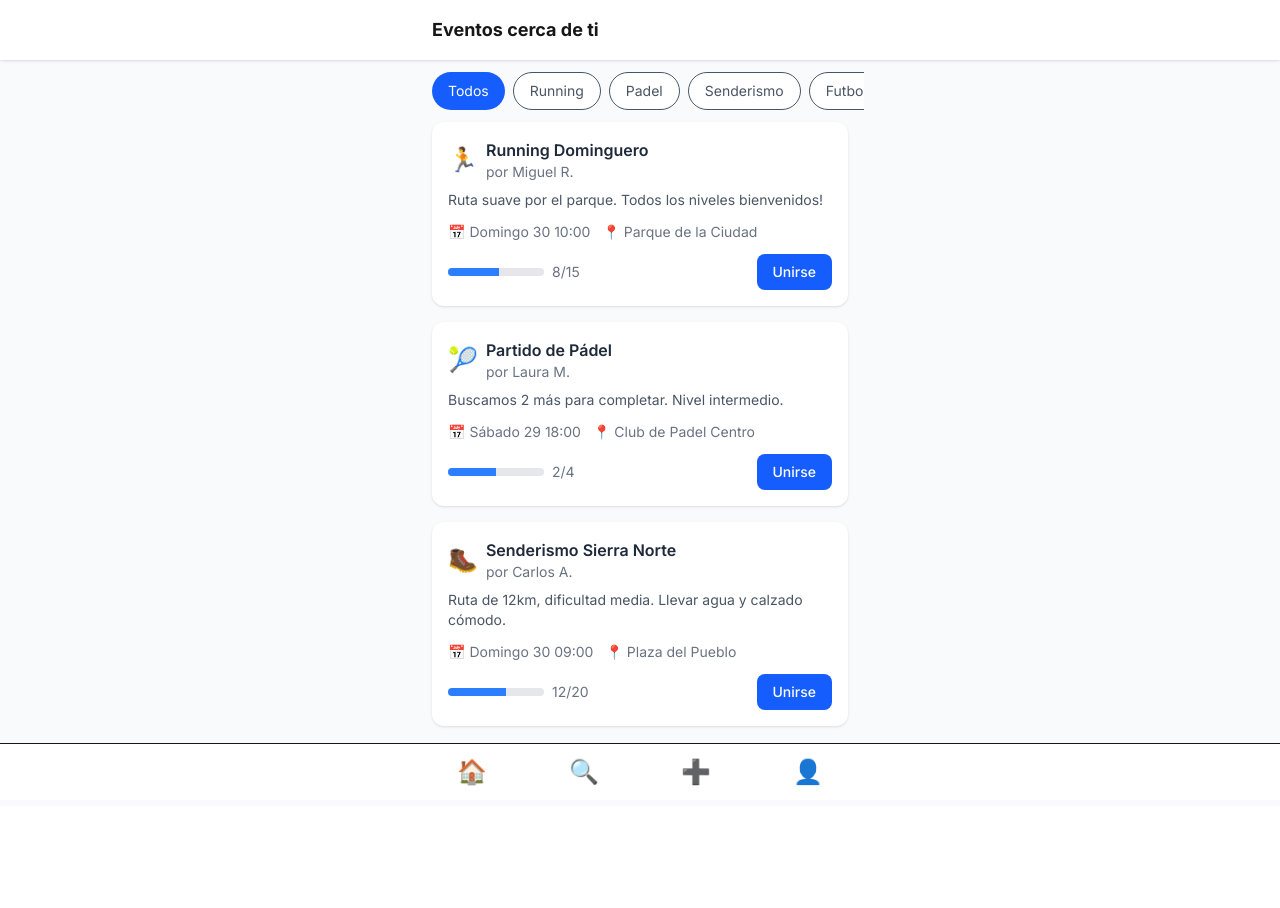
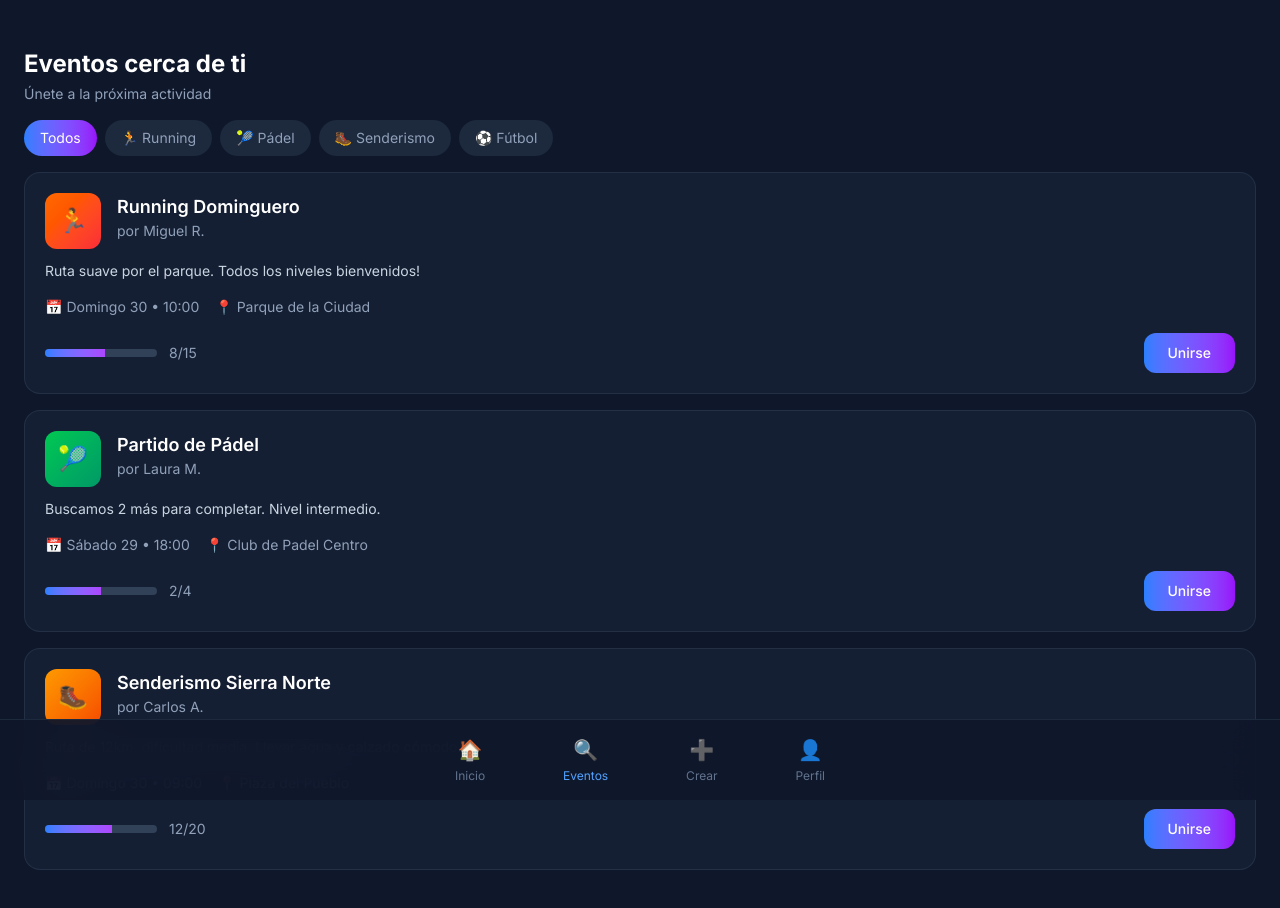
Before and after one commit to colivasbon/teamup-app, a Next.js app: page /events in a window 1280 px wide. Shown: the top 908 px of the page. Before the commit the page ends 806 px from the top, so only its background shows below. Built offline with nearby package versions, Linux system fonts and the light colour scheme.

Commit message:
Style: Dark theme with gradients

```diff
--- a/src/app/create/page.js
+++ b/src/app/create/page.js
@@ -1,16 +1,15 @@
-// src/app/create/page.js
 'use client'
 
 import { useState } from 'react'
 import { useRouter } from 'next/navigation'
 
 const sports = [
-  { id: 'running', name: 'Running', icon: '🏃' },
-  { id: 'padel', name: 'Pádel', icon: '🎾' },
-  { id: 'senderismo', name: 'Senderismo', icon: '🥾' },
-  { id: 'futbol', name: 'Fútbol', icon: '⚽' },
-  { id: 'gimnasio', name: 'Gimnasio', icon: '💪' },
-  { id: 'tenis', name: 'Tenis', icon: '🎾' },
+  { id: 'running', name: 'Running', icon: '🏃', color: 'from-orange-500 to-red-500' },
+  { id: 'padel', name: 'Pádel', icon: '🎾', color: 'from-green-500 to-emerald-600' },
+  { id: 'senderismo', name: 'Senderismo', icon: '🥾', color: 'from-amber-500 to-orange-600' },
+  { id: 'futbol', name: 'Fútbol', icon: '⚽', color: 'from-blue-500 to-indigo-600' },
+  { id: 'gimnasio', name: 'Gimnasio', icon: '💪', color: 'from-purple-500 to-pink-600' },
+  { id: 'tenis', name: 'Tenis', icon: '🎳', color: 'from-yellow-500 to-amber-500' },
 ]
 
 export default function CreateEvent() {
@@ -27,37 +26,35 @@ export default function CreateEvent() {
 
   const handleSubmit = async (e) => {
     e.preventDefault()
-    // Aquí ira la lógica de Supabase
     alert('Evento creado (demo)')
     router.push('/')
   }
 
   return (
-    <div className="min-h-screen bg-gray-50 pb-20">
-      <header className="bg-white shadow-sm sticky top-0">
-        <div className="max-w-md mx-auto px-4 py-4">
-          <h1 className="text-lg font-bold">Crear evento</h1>
-        </div>
+    <div className="min-h-screen bg-slate-900 text-white pb-24">
+      <header className="px-6 pt-12 pb-6">
+        <h1 className="text-2xl font-bold">Crear evento</h1>
+        <p className="text-slate-400 text-sm mt-1">Organiza tu próxima actividad</p>
       </header>
 
-      <form onSubmit={handleSubmit} className="max-w-md mx-auto px-4 py-6 space-y-5">
+      <form onSubmit={handleSubmit} className="px-6 space-y-6">
         {/* Sport */}
         <div>
-          <label className="block text-sm font-medium text-gray-700 mb-2">Deporte</label>
-          <div className="grid grid-cols-3 gap-2">
+          <label className="block text-sm font-medium text-slate-300 mb-3">Deporte</label>
+          <div className="grid grid-cols-3 gap-3">
             {sports.map((s) => (
               <button
                 key={s.id}
                 type="button"
                 onClick={() => setForm({ ...form, sport: s.id })}
-                className={`p-3 rounded-lg border text-center transition-all ${
+                className={`p-3 rounded-xl border transition-all ${
                   form.sport === s.id
-                    ? 'border-blue-500 bg-blue-50 text-blue-700'
-                    : 'border-gray-200 bg-white'
+                    ? 'border-purple-500 bg-purple-500/20'
+                    : 'border-slate-700 bg-slate-800 hover:border-slate-600'
                 }`}
               >
-                <span className="text-xl">{s.icon}</span>
-                <div className="text-xs mt-1">{s.name}</div>
+                <span className="text-2xl block mb-1">{s.icon}</span>
+                <span className="text-xs text-slate-300">{s.name}</span>
               </button>
             ))}
           </div>
@@ -65,47 +62,47 @@ export default function CreateEvent() {
 
         {/* Title */}
         <div>
-          <label className="block text-sm font-medium text-gray-700 mb-1">Título</label>
+          <label className="block text-sm font-medium text-slate-300 mb-2">Título</label>
           <input
             type="text"
             placeholder="Partido de pádel tarde"
             value={form.title}
             onChange={(e) => setForm({ ...form, title: e.target.value })}
-            className="w-full p-3 border border-gray-200 rounded-lg"
+            className="w-full p-4 bg-slate-800 border border-slate-700 rounded-xl text-white placeholder-slate-500 focus:border-purple-500 focus:outline-none transition-colors"
             required
           />
         </div>
 
         {/* Description */}
         <div>
-          <label className="block text-sm font-medium text-gray-700 mb-1">Descripción</label>
+          <label className="block text-sm font-medium text-slate-300 mb-2">Descripción</label>
           <textarea
             placeholder="Nivel medio, jugadores/as mayores de 25 años..."
             value={form.description}
             onChange={(e) => setForm({ ...form, description: e.target.value })}
-            className="w-full p-3 border border-gray-200 rounded-lg h-20"
+            className="w-full p-4 bg-slate-800 border border-slate-700 rounded-xl text-white placeholder-slate-500 h-24 focus:border-purple-500 focus:outline-none transition-colors resize-none"
           />
         </div>
 
         {/* Date & Time */}
-        <div className="grid grid-cols-2 gap-3">
+        <div className="grid grid-cols-2 gap-4">
           <div>
-            <label className="block text-sm font-medium text-gray-700 mb-1">Fecha</label>
+            <label className="block text-sm font-medium text-slate-300 mb-2">Fecha</label>
             <input
               type="date"
               value={form.date}
               onChange={(e) => setForm({ ...form, date: e.target.value })}
-              className="w-full p-3 border border-gray-200 rounded-lg"
+              className="w-full p-4 bg-slate-800 border border-slate-700 rounded-xl text-white focus:border-purple-500 focus:outline-none transition-colors"
               required
             />
           </div>
           <div>
-            <label className="block text-sm font-medium text-gray-700 mb-1">Hora</label>
+            <label className="block text-sm font-medium text-slate-300 mb-2">Hora</label>
             <input
               type="time"
               value={form.time}
               onChange={(e) => setForm({ ...form, time: e.target.value })}
-              className="w-full p-3 border border-gray-200 rounded-lg"
+              className="w-full p-4 bg-slate-800 border border-slate-700 rounded-xl text-white focus:border-purple-500 focus:outline-none transition-colors"
               required
             />
           </div>
@@ -113,21 +110,21 @@ export default function CreateEvent() {
 
         {/* Location */}
         <div>
-          <label className="block text-sm font-medium text-gray-700 mb-1">Ubicación</label>
+          <label className="block text-sm font-medium text-slate-300 mb-2">Ubicación</label>
           <input
             type="text"
             placeholder="Parque de la Ciudad, Pista 3"
             value={form.location}
             onChange={(e) => setForm({ ...form, location: e.target.value })}
-            className="w-full p-3 border border-gray-200 rounded-lg"
+            className="w-full p-4 bg-slate-800 border border-slate-700 rounded-xl text-white placeholder-slate-500 focus:border-purple-500 focus:outline-none transition-colors"
             required
           />
         </div>
 
         {/* Max People */}
         <div>
-          <label className="block text-sm font-medium text-gray-700 mb-1">
-            Máximo de personas: {form.maxPeople}
+          <label className="block text-sm font-medium text-slate-300 mb-3">
+            Máximo de personas: <span className="text-purple-400">{form.maxPeople}</span>
           </label>
           <input
             type="range"
@@ -135,13 +132,13 @@ export default function CreateEvent() {
             max="50"
             value={form.maxPeople}
             onChange={(e) => setForm({ ...form, maxPeople: e.target.value })}
-            className="w-full"
+            className="w-full accent-purple-500"
           />
         </div>
 
         <button
           type="submit"
-          className="w-full bg-blue-600 text-white py-4 rounded-xl font-semibold mt-4"
+          className="w-full bg-gradient-to-r from-blue-500 to-purple-600 py-4 rounded-xl font-semibold mt-4 hover:shadow-lg hover:shadow-purple-500/25 transition-all"
         >
           Crear evento
         </button>
--- a/src/app/events/page.js
+++ b/src/app/events/page.js
@@ -4,7 +4,6 @@
 import { useState } from 'react'
 import Link from 'next/link'
 
-// Demo data
 const demoEvents = [
   {
     id: 1,
@@ -17,7 +16,8 @@ const demoEvents = [
     location: 'Parque de la Ciudad',
     people: 8,
     maxPeople: 15,
-    creator: 'Miguel R.'
+    creator: 'Miguel R.',
+    color: 'from-orange-500 to-red-500'
   },
   {
     id: 2,
@@ -30,7 +30,8 @@ const demoEvents = [
     location: 'Club de Padel Centro',
     people: 2,
     maxPeople: 4,
-    creator: 'Laura M.'
+    creator: 'Laura M.',
+    color: 'from-green-500 to-emerald-600'
   },
   {
     id: 3,
@@ -43,8 +44,17 @@ const demoEvents = [
     location: 'Plaza del Pueblo',
     people: 12,
     maxPeople: 20,
-    creator: 'Carlos A.'
+    creator: 'Carlos A.',
+    color: 'from-amber-500 to-orange-600'
   }
+]
+
+const filters = [
+  { id: 'all', label: 'Todos' },
+  { id: 'running', label: '🏃 Running' },
+  { id: 'padel', label: '🎾 Pádel' },
+  { id: 'senderismo', label: '🥾 Senderismo' },
+  { id: 'futbol', label: '⚽ Fútbol' },
 ]
 
 export default function Events() {
@@ -55,80 +65,70 @@ export default function Events() {
     : demoEvents.filter(e => e.sport === filter)
 
   return (
-    <div className="min-h-screen bg-gray-50 pb-20">
-      <header className="bg-white shadow-sm sticky top-0">
-        <div className="max-w-md mx-auto px-4 py-4">
-          <h1 className="text-lg font-bold">Eventos cerca de ti</h1>
-        </div>
+    <div className="min-h-screen bg-slate-900 text-white pb-24">
+      {/* Header */}
+      <header className="px-6 pt-12 pb-4">
+        <h1 className="text-2xl font-bold">Eventos cerca de ti</h1>
+        <p className="text-slate-400 text-sm mt-1">Únete a la próxima actividad</p>
       </header>
 
       {/* Filters */}
-      <div className="max-w-md mx-auto px-4 py-3 flex gap-2 overflow-x-auto">
-        {['all', 'running', 'padel', 'senderismo', 'futbol'].map((f) => (
+      <div className="px-6 pb-4 flex gap-2 overflow-x-auto scrollbar-hide">
+        {filters.map((f) => (
           <button
-            key={f}
-            onClick={() => setFilter(f)}
-            className={`px-4 py-2 rounded-full text-sm whitespace-nowrap ${
-              filter === f
-                ? 'bg-blue-600 text-white'
-                : 'bg-white text-gray-600 border'
+            key={f.id}
+            onClick={() => setFilter(f.id)}
+            className={`px-4 py-2 rounded-full text-sm whitespace-nowrap transition-all ${
+              filter === f.id
+                ? 'bg-gradient-to-r from-blue-500 to-purple-600 text-white'
+                : 'bg-slate-800 text-slate-400 hover:bg-slate-700'
             }`}
           >
-            {f === 'all' ? 'Todos' : f.charAt(0).toUpperCase() + f.slice(1)}
+            {f.label}
           </button>
         ))}
       </div>
 
       {/* Events List */}
-      <div className="max-w-md mx-auto px-4 space-y-4">
+      <div className="px-6 space-y-4">
         {filteredEvents.map((event) => (
-          <div key={event.id} className="bg-white rounded-xl p-4 shadow-sm">
-            <div className="flex items-start justify-between mb-2">
-              <div className="flex items-center gap-2">
-                <span className="text-2xl">{event.icon}</span>
-                <div>
-                  <h3 className="font-semibold text-gray-800">{event.title}</h3>
-                  <p className="text-sm text-gray-500">por {event.creator}</p>
-                </div>
+          <div key={event.id} className="bg-slate-800/50 rounded-2xl p-5 border border-slate-700/50">
+            <div className="flex items-start gap-4 mb-3">
+              <div className={`w-14 h-14 rounded-xl bg-gradient-to-br ${event.color} flex items-center justify-center text-2xl`}>
+                {event.icon}
+              </div>
+              <div className="flex-1">
+                <h3 className="font-semibold text-lg">{event.title}</h3>
+                <p className="text-sm text-slate-400">por {event.creator}</p>
               </div>
             </div>
 
-            <p className="text-sm text-gray-600 mb-3">{event.description}</p>
+            <p className="text-sm text-slate-300 mb-4">{event.description}</p>
 
-            <div className="flex flex-wrap gap-3 text-sm text-gray-500 mb-3">
-              <span>📅 {event.date} {event.time}</span>
-              <span>📍 {event.location}</span>
+            <div className="flex flex-wrap gap-4 text-sm text-slate-400 mb-4">
+              <span className="flex items-center gap-1">📅 {event.date} • {event.time}</span>
+              <span className="flex items-center gap-1">📍 {event.location}</span>
             </div>
 
             <div className="flex items-center justify-between">
-              <div className="flex items-center gap-2">
-                <div className="w-24 h-2 bg-gray-200 rounded-full overflow-hidden">
+              <div className="flex items-center gap-3">
+                <div className="w-28 h-2 bg-slate-700 rounded-full overflow-hidden">
                   <div
-                    className="h-full bg-blue-500"
+                    className="h-full bg-gradient-to-r from-blue-500 to-purple-500"
                     style={{ width: `${(event.people / event.maxPeople) * 100}%` }}
                   />
                 </div>
-                <span className="text-sm text-gray-500">
+                <span className="text-sm text-slate-400">
                   {event.people}/{event.maxPeople}
                 </span>
               </div>
-              <button className="px-4 py-2 bg-blue-600 text-white rounded-lg text-sm font-medium">
+              <button className="px-6 py-2.5 bg-gradient-to-r from-blue-500 to-purple-600 rounded-xl font-medium text-sm hover:shadow-lg hover:shadow-purple-500/25 transition-all">
                 Unirse
               </button>
             </div>
           </div>
         ))}
       </div>
-
-      {/* Bottom Nav */}
-      <nav className="fixed bottom-0 left-0 right-0 bg-white border-t pb-safe">
-        <div className="max-w-md mx-auto flex justify-around py-3">
-          <Link href="/" className="text-gray-400">🏠</Link>
-          <Link href="/events" className="text-blue-600">🔍</Link>
-          <Link href="/create" className="text-gray-400">➕</Link>
-          <Link href="/profile" className="text-gray-400">👤</Link>
-        </div>
-      </nav>
     </div>
   )
 }
--- a/src/app/page.js
+++ b/src/app/page.js
@@ -2,58 +2,89 @@
 import Link from 'next/link'
 
 const sports = [
-  { id: 'running', name: '🏃 Running', icon: '🏃' },
-  { id: 'padel', name: '🎾 Pádel', icon: '🎾' },
-  { id: 'senderismo', name: '🥾 Senderismo', icon: '🥾' },
-  { id: 'futbol', name: '⚽ Fútbol', icon: '⚽' },
-  { id: 'gimnasio', name: '💪 Gimnasio', icon: '💪' },
-  { id: 'tenis', name: '🎾 Tenis', icon: '🎾' },
+  { id: 'running', name: 'Running', icon: '🏃', color: 'from-orange-400 to-red-500' },
+  { id: 'padel', name: 'Pádel', icon: '🎾', color: 'from-green-400 to-emerald-600' },
+  { id: 'senderismo', name: 'Senderismo', icon: '🥾', color: 'from-amber-500 to-orange-600' },
+  { id: 'futbol', name: 'Fútbol', icon: '⚽', color: 'from-blue-400 to-indigo-600' },
+  { id: 'gimnasio', name: 'Gimnasio', icon: '💪', color: 'from-purple-400 to-pink-600' },
+  { id: 'tenis', name: 'Tenis', icon: '🎳', color: 'from-yellow-400 to-amber-500' },
 ]
 
 export default function Home() {
   return (
-    <div className="min-h-screen bg-gradient-to-b from-blue-50 to-white">
+    <div className="min-h-screen bg-slate-900 text-white">
       {/* Header */}
-      <header className="bg-white shadow-sm sticky top-0 z-10">
-        <div className="max-w-md mx-auto px-4 py-4 flex justify-between items-center">
-          <h1 className="text-xl font-bold text-blue-600">TeamUp</h1>
-          <button className="text-gray-600">👤</button>
+      <header className="px-6 pt-12 pb-6">
+        <div className="flex justify-between items-center">
+          <div>
+            <h1 className="text-3xl font-bold bg-gradient-to-r from-blue-400 to-purple-500 bg-clip-text text-transparent">
+              TeamUp
+            </h1>
+            <p className="text-slate-400 text-sm mt-1">Haz deporte, conoce gente</p>
+          </div>
+          <button className="w-10 h-10 rounded-full bg-slate-800 flex items-center justify-center text-lg">
+            👤
+          </button>
         </div>
       </header>
 
       {/* Hero */}
-      <div className="px-4 py-8">
-        <h2 className="text-2xl font-bold text-gray-800 mb-2">
+      <div className="px-6 py-8">
+        <h2 className="text-2xl font-semibold mb-2">
           ¿Qué quieres hacer hoy?
         </h2>
-        <p className="text-gray-500 mb-6">
-          Encuentra gente para hacer deporte contigo
+        <p className="text-slate-400 mb-8">
+          Descubre eventos deportivos cerca de ti
         </p>
 
         {/* Sports Grid */}
-        <div className="grid grid-cols-2 gap-3">
+        <div className="grid grid-cols-2 gap-4">
           {sports.map((sport) => (
             <Link
               key={sport.id}
               href={`/events?sport=${sport.id}`}
-              className="bg-white p-4 rounded-xl shadow-sm border border-gray-100 hover:shadow-md transition-shadow text-center"
+              className={`relative overflow-hidden rounded-2xl p-5 bg-gradient-to-br ${sport.color} group`}
             >
-              <span className="text-3xl block mb-1">{sport.icon}</span>
-              <span className="font-medium text-gray-700">{sport.name}</span>
+              <div className="relative z-10">
+                <span className="text-4xl block mb-2">{sport.icon}</span>
+                <span className="font-semibold text-white">{sport.name}</span>
+              </div>
+              <div className="absolute -right-2 -bottom-2 text-6xl opacity-20 group-hover:opacity-30 transition-opacity">
+                {sport.icon}
+              </div>
             </Link>
           ))}
         </div>
       </div>
 
+      {/* Quick Stats */}
+      <div className="px-6 py-4">
+        <div className="bg-slate-800/50 rounded-2xl p-5 flex justify-around">
+          <div className="text-center">
+            <div className="text-2xl font-bold text-blue-400">150+</div>
+            <div className="text-xs text-slate-400">Eventos</div>
+          </div>
+          <div className="text-center">
+            <div className="text-2xl font-bold text-purple-400">1.2k</div>
+            <div className="text-xs text-slate-400">Usuarios</div>
+          </div>
+          <div className="text-center">
+            <div className="text-2xl font-bold text-green-400">50+</div>
+            <div className="text-xs text-slate-400">Ciudades</div>
+          </div>
+        </div>
+      </div>
+
       {/* CTA */}
-      <div className="fixed bottom-6 left-0 right-0 px-4">
+      <div className="fixed bottom-6 left-6 right-6">
         <Link
           href="/create"
-          className="block w-full bg-blue-600 text-white text-center py-4 rounded-xl font-semibold shadow-lg hover:bg-blue-700 transition-colors"
+          className="block w-full bg-gradient-to-r from-blue-500 to-purple-600 text-white text-center py-4 rounded-xl font-semibold shadow-lg shadow-purple-500/25 hover:shadow-purple-500/40 transition-all hover:scale-[1.02]"
         >
           + Crear evento
         </Link>
       </div>
+      <div className="h-24"></div>
     </div>
   )
 }
--- a/src/components/Navbar.js
+++ b/src/components/Navbar.js
@@ -6,15 +6,39 @@ import { usePathname } from 'next/navigation'
 export default function Navbar() {
   const pathname = usePathname()
 
-  const isActive = (path) => pathname === path ? 'text-blue-600' : 'text-gray-400'
+  const isActive = (path) => pathname === path
 
   return (
-    <nav className="fixed bottom-0 left-0 right-0 bg-white border-t pb-safe z-50">
-      <div className="max-w-md mx-auto flex justify-around py-3">
-        <Link href="/" className={isActive('/') + ' text-2xl'}>🏠</Link>
-        <Link href="/events" className={isActive('/events') + ' text-2xl'}>🔍</Link>
-        <Link href="/create" className={isActive('/create') + ' text-2xl'}>➕</Link>
-        <Link href="/profile" className={isActive('/profile') + ' text-2xl'}>👤</Link>
+    <nav className="fixed bottom-0 left-0 right-0 bg-slate-900/90 backdrop-blur-xl border-t border-slate-800 z-50">
+      <div className="max-w-md mx-auto flex justify-around py-4">
+        <Link
+          href="/"
+          className={`flex flex-col items-center gap-1 transition-colors ${isActive('/') ? 'text-blue-400' : 'text-slate-500 hover:text-slate-300'}`}
+        >
+          <span className="text-xl">🏠</span>
+          <span className="text-xs">Inicio</span>
+        </Link>
+        <Link
+          href="/events"
+          className={`flex flex-col items-center gap-1 transition-colors ${isActive('/events') ? 'text-blue-400' : 'text-slate-500 hover:text-slate-300'}`}
+        >
+          <span className="text-xl">🔍</span>
+          <span className="text-xs">Eventos</span>
+        </Link>
+        <Link
+          href="/create"
+          className={`flex flex-col items-center gap-1 transition-colors ${isActive('/create') ? 'text-blue-400' : 'text-slate-500 hover:text-slate-300'}`}
+        >
+          <span className="text-xl">➕</span>
+          <span className="text-xs">Crear</span>
+        </Link>
+        <Link
+          href="/profile"
+          className={`flex flex-col items-center gap-1 transition-colors ${isActive('/profile') ? 'text-blue-400' : 'text-slate-500 hover:text-slate-300'}`}
+        >
+          <span className="text-xl">👤</span>
+          <span className="text-xs">Perfil</span>
+        </Link>
       </div>
     </nav>
   )
```
